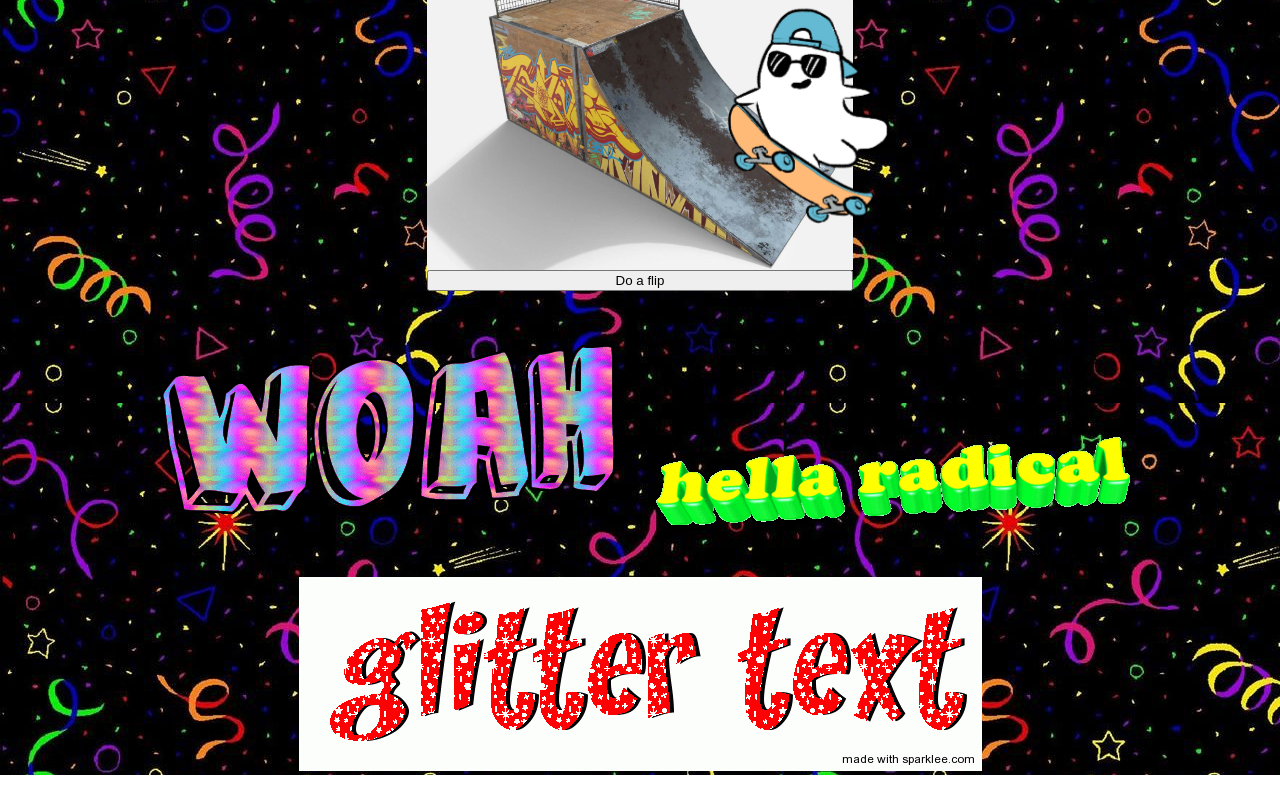
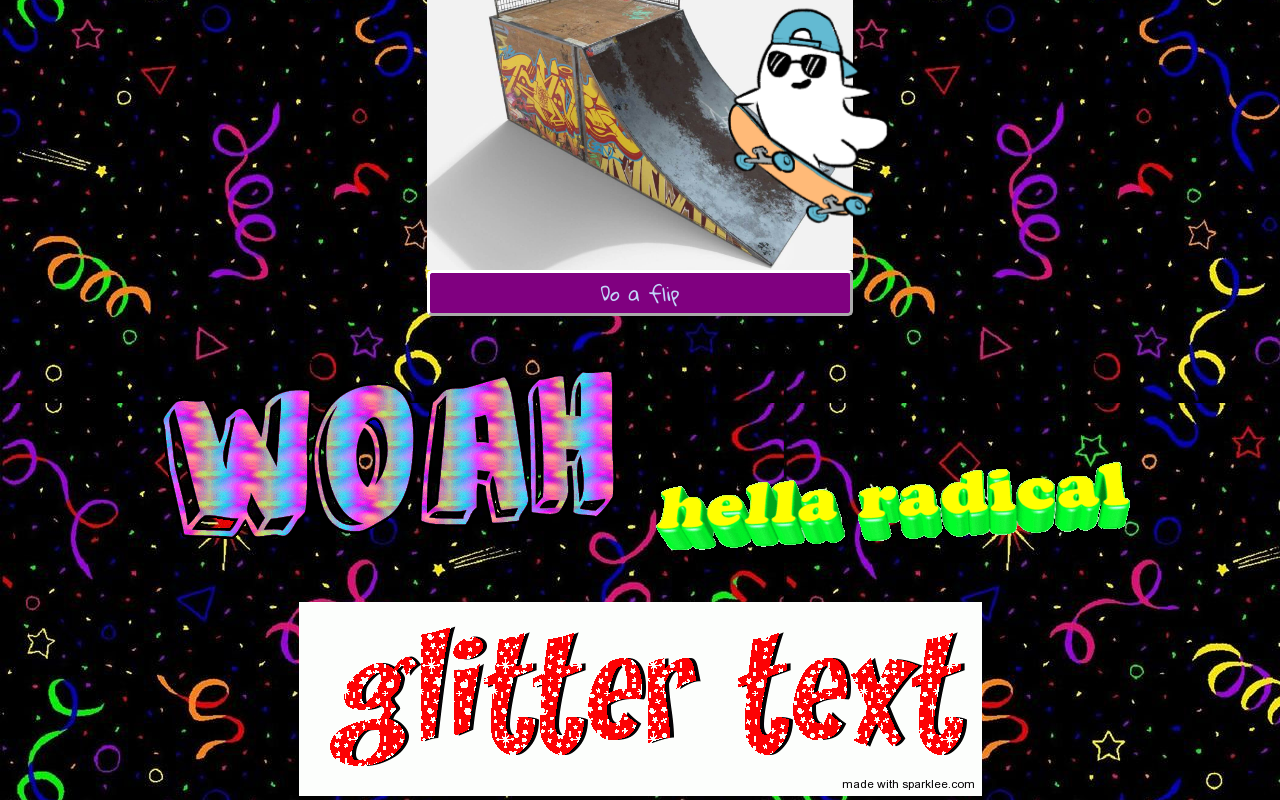
Before and after one commit to cjplatten/wc-30may22-mini-app, a React (Create React App) app in the folder rad/: page / in a window 1280 px wide. Shown: the part 1165-1965 px from the top of the page. Before the commit the page ends 1940 px from the top, so only its background shows below. Built offline with nearby package versions, Linux system fonts and the light colour scheme.

Commit message:
add to SkateTricks

```diff
--- a/rad/src/App.css
+++ b/rad/src/App.css
@@ -7,10 +7,15 @@
   src: url(./Fonts/RockSalt-Regular.ttf);
 }
 
+.Top-App {
+  background-color: black;
+  height: 100vh;
+}
+
 .App {
   text-align: center;
   background-image: url(./Images/pattern2.jpg);
-  background-repeat: repeat ;
+  background-repeat: repeat;
   /* background-position: center center; */
 }
 
@@ -41,12 +46,17 @@
   from {
     transform: rotate(0deg) translate(70%, 100%);
   }
-  20%{ transform: rotate(5deg) translate(60%, 90%);}
-  20%{ transform: rotate(10deg) translate(50%, 80%);}
-  60% {transform: rotate(90deg) translate(10%, 40%);}
+  20% {
+    transform: rotate(5deg) translate(60%, 90%);
+  }
+  20% {
+    transform: rotate(10deg) translate(50%, 80%);
+  }
+  60% {
+    transform: rotate(90deg) translate(10%, 40%);
+  }
   80% {
     transform: rotate(180deg) translate(0);
-
   }
   100% {
     transform: rotate(360deg) translate(0);
@@ -62,6 +72,23 @@
   }
 }
 
+@keyframes bye {
+  0% {
+    transform: rotate(0deg) scale(100%);
+  }
+  100% {
+    transform: rotate(360deg) scale(0%);
+  }
+}
+
+@keyframes pt3-text {
+  0% { color: tomato;}
+  50% { color: turquoise;}
+  100% {color: palevioletred;}
+}
+
+
+
 @media (prefers-reduced-motion: no-preference) {
   .App-logo {
     animation: App-logo-spin infinite 1s alternate;
@@ -73,15 +100,20 @@
     animation: do-a-flip infinite 1s linear;
   }
   .skateboarder-faster {
-    animation: spin infinite .5s linear;
+    animation: spin infinite 0.3s linear;
   }
   .skateboarder-even-faster {
-    animation: spin infinite .2s linear;
+    animation: spin infinite 0.1s linear;
   }
   .skateboarder-oh-no-faster {
-    animation: spin infinite .05s linear;
+    animation: spin infinite 0.05s linear;
   }
-
+  /* .app-what-have-you-done {
+    animation: bye 2s forwards;
+  }
+  .what-have-you-done-text-pt3 {
+    animation: pt3-text infinite .5s alternate;
+  } */
 }
 
 .App-header {
@@ -123,6 +155,36 @@
   align-items: center;
   justify-content: center;
 }
+/* .what-have-you-done {
+  height: 100vh;
+  width: 100vw;
+  padding: 0%;
+  font-family: RockSalt-Regular;
+  font-size: larger;
+  display: flex;
+  flex-direction: column;
+  align-content: center; */
+  /* align-self: center;
+  align-items: center;
+}
+.what-have-you-done-text-pt3 {
+  margin: 0%;
+}
+.what-have-you-done-text-button {
+  margin-left: auto;
+  margin-right: auto;
+align-self: center;
+} */
+
+button {
+  background-color: purple;
+  border-color: white;
+  border-width: 3px;
+  border-radius: 5px;
+  font-family: GloriaHallelujah-Regular;
+  font-size: larger;
+  color: #c2d4f8;
+}
 /* .Body {
   background-image: url(./Images/small-skate-ramp-pbr-textures-01.jpeg);
   background-position: center;
@@ -130,10 +192,6 @@
   background-repeat: no-repeat;
 } */
 
-
-
-
-
 /* main {
 background-image: url(./Images/pattern3.png) url(./Images/small-skate-ramp-pbr-textures-01.jpeg);
 background-repeat: repeat no-repeat;
--- a/rad/src/Components/SkateTricks.jsx
+++ b/rad/src/Components/SkateTricks.jsx
@@ -2,7 +2,9 @@ import React, { useState } from "react";
 import skateboarder from "../Images/skater-ghost.png";
 import ramp from "../Images/small-skate-ramp-pbr-textures-01.jpeg";
 
-const SkateTricks = () => {
+const SkateTricks = (props) => {
+  const { setAppClass } = props;
+
   const [skateboarderClass, setSkateboarderClass] =
     useState("skateboarder-ready");
 
@@ -17,42 +19,47 @@ const SkateTricks = () => {
     setSkateboarderClass("skateboarder-faster");
   }
   function spinEvenFaster() {
-    setSkateboarderClass("skateboarder-even-faster")
+    setSkateboarderClass("skateboarder-even-faster");
   }
   function spinOhNoFaster() {
-    setSkateboarderClass("skateboarder-oh-no-faster")
+    setSkateboarderClass("skateboarder-oh-no-faster");
   }
-//   function whatHaveYouDone() {
-
-//   }
-
-
+  function whatHaveYouDone() {
+    setAppClass("app-what-have-you-done");
+  }
 
   let buttons;
   if (skateboarderClass === "skateboarder-ready") {
     buttons = <button onClick={doAFlip}>Do a flip</button>;
   } else if (skateboarderClass === "skateboarder-flip") {
-   buttons = <>
+    buttons = (
+      <>
         <button onClick={pleaseStopFlipping}>Please Stop</button>
         <button onClick={spinFaster}>SPIN FASTER</button>
-    </>;
+      </>
+    );
   } else if (skateboarderClass === "skateboarder-faster") {
-    buttons =  <>
+    buttons = (
+      <>
         <button onClick={pleaseStopFlipping}>Please Stop</button>
         <button onClick={spinEvenFaster}>EVEN FASTER</button>
-    </>;
+      </>
+    );
   } else if (skateboarderClass === "skateboarder-even-faster") {
-    buttons =  <>
+    buttons = (
+      <>
         <button onClick={pleaseStopFlipping}>Please Stop</button>
         <button onClick={spinOhNoFaster}>Oh no</button>
-    </>;
+      </>
+    );
   } else if (skateboarderClass === "skateboarder-oh-no-faster") {
-    buttons =  <>
+    buttons = (
+      <>
         <button onClick={pleaseStopFlipping}>Please Stop</button>
-      {/* <button onClick={whatHaveYouDone}>What have you done</button> */}
-    </>;
+        <button onClick={whatHaveYouDone}>What have you done</button>
+      </>
+    );
   }
-
 
   return (
     <div className="skate-tricks">
```
Lines whose indentation alone changed are shown as unchanged.
